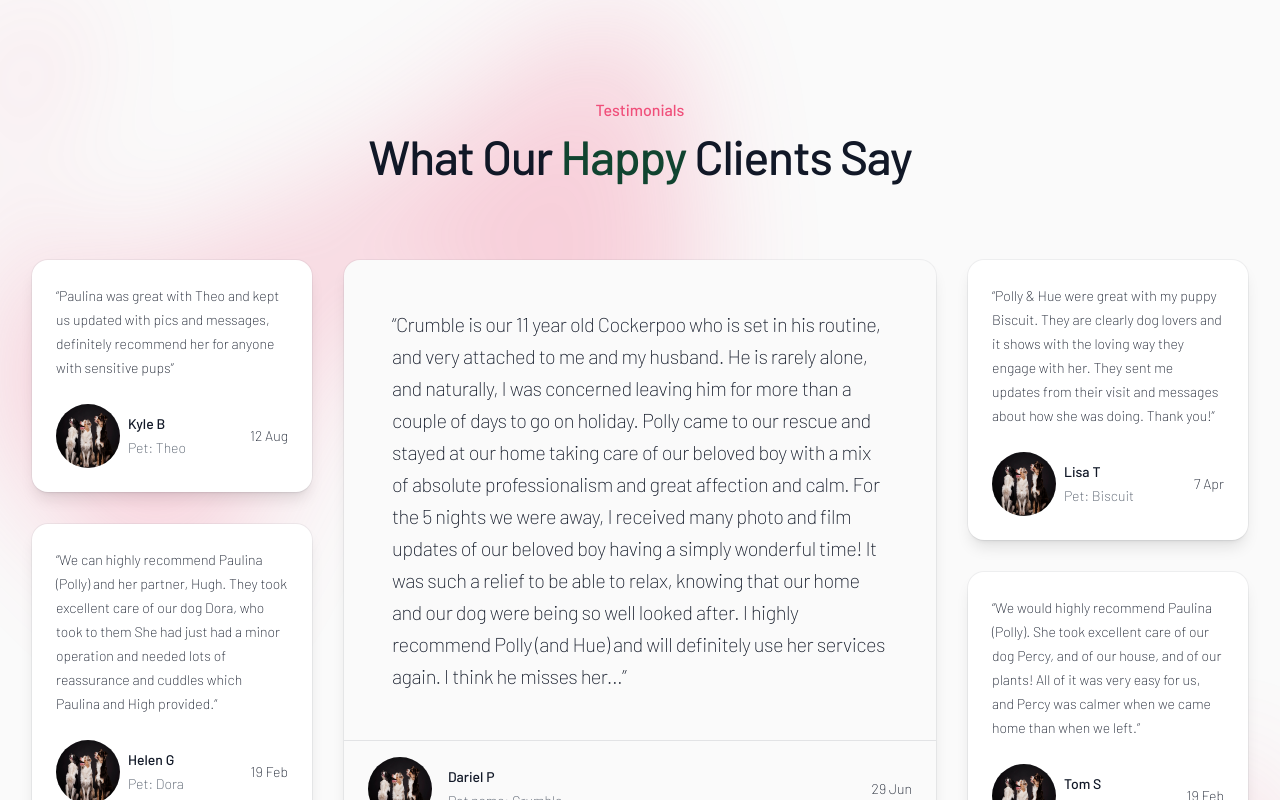
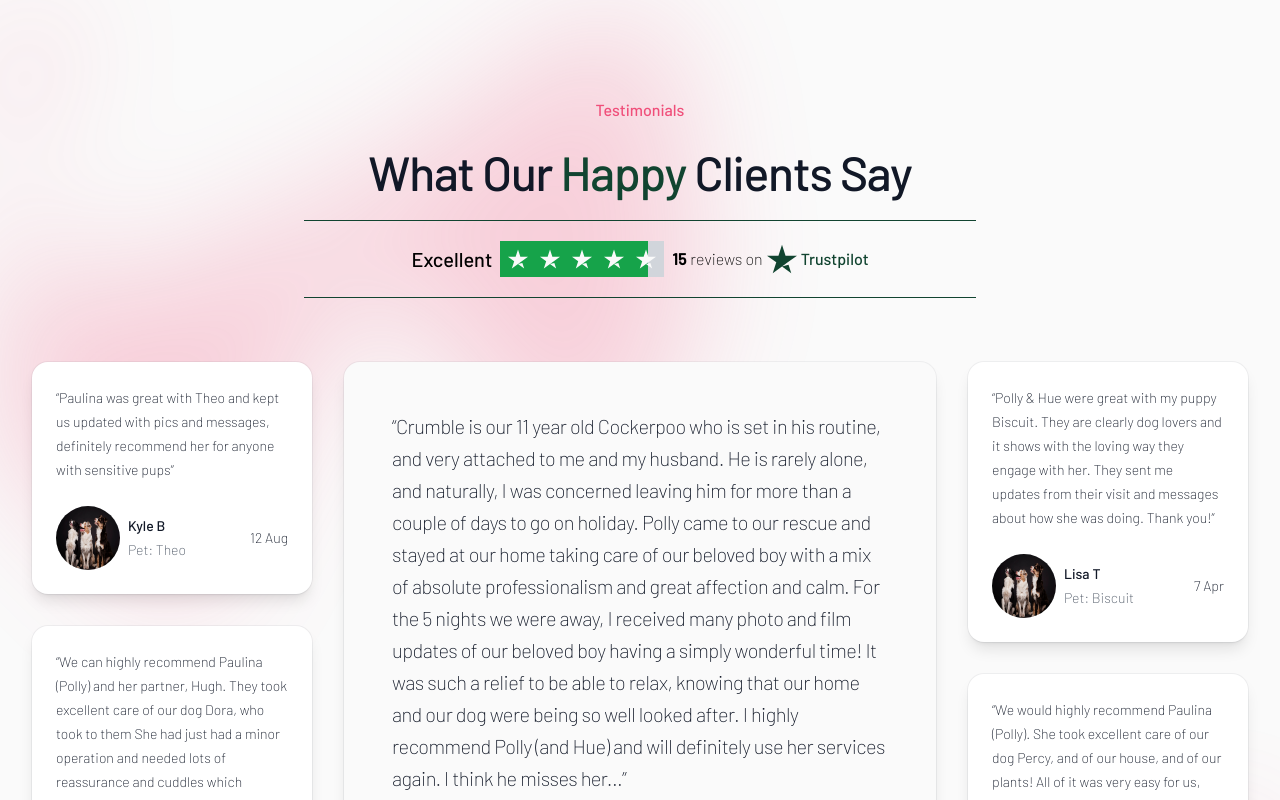
Before and after one commit to porlowska/wimbledon-pets, a Next.js app: page / in a window 1280 px wide. Shown: the part 1320-2120 px from the top of the page. Built offline with nearby package versions, Linux system fonts and the light colour scheme.

Commit message:
added trustpilot button

```diff
--- a/app/_components/Footer.tsx
+++ b/app/_components/Footer.tsx
@@ -43,7 +43,10 @@ export default function Footer() {
             </Link>
           ))}
         </nav>
-        <SocialLinks className={"mt-16"} />
+        <SocialLinks
+          divClassName={"mt-16"}
+          iconClassName="text-whiteish hover:text-secondary"
+        />
 
         <p className="mt-10 text-center text-sm/6 text-gray-400">
           &copy; 2024 Wimbledon Pets. Created by Polly Orlowska. All rights
--- a/app/_components/SocialLinks.tsx
+++ b/app/_components/SocialLinks.tsx
@@ -1,56 +1,28 @@
 "use client";
 import Link from "next/link";
-import {
-  FaFacebookF,
-  FaInstagram,
-  FaWhatsapp,
-  FaYoutube,
-} from "react-icons/fa";
-import { SiTrustpilot } from "react-icons/si";
-import { TbSquareLetterR } from "react-icons/tb";
+import { socials } from "../_data/socials";
 
-const socials = [
-  {
-    name: "Facebook",
-    href: "https://www.facebook.com/wimbledon.pets/",
-    icon: FaFacebookF,
-  },
-  {
-    name: "Instagram",
-    href: "https://www.instagram.com/wimbledon_pets/",
-    icon: FaInstagram,
-  },
-  {
-    name: "Whatsapp",
-    href: "https://wa.me/+447494532324",
-    icon: FaWhatsapp,
-  },
-  {
-    name: "YouTube",
-    href: "https://www.youtube.com/watch?v=rjiWa2QsIqY&feature=youtu.be",
-    icon: FaYoutube,
-  },
-  {
-    name: "Trustpilot",
-    href: "https://uk.trustpilot.com/review/wimbledon-pets.co.uk",
-    icon: SiTrustpilot,
-  },
-  {
-    name: "Rover",
-    href: "https://www.rover.com/members/paulina-o-welcome-you-with-open-paws-when-you-cant-be-there/",
-    icon: TbSquareLetterR,
-  },
-];
+type linksProps = {
+  divClassName?: string;
+  iconClassName: string;
+  variant?: "review" | "social" | null;
+};
+const SocialLinks = ({ divClassName, iconClassName, variant }: linksProps) => {
+  let socialLinks = socials;
 
-const SocialLinks = ({ className }: any) => {
+  if (variant === "review") {
+    socialLinks = socials.slice(4);
+  } else if (variant === "social") {
+    socialLinks = socials.slice(0, 2);
+  }
   return (
     <>
-      <div className={`${className} flex justify-center gap-x-10`}>
-        {socials.map((item) => (
+      <div className={`${divClassName} flex justify-center gap-x-10`}>
+        {socialLinks.map((item) => (
           <Link
             key={item.name}
             href={item.href}
-            className="text-whiteish hover:text-secondary"
+            className={iconClassName}
             target="_blank"
             rel="noreferrer"
           >
--- /dev/null
+++ b/app/_components/Trustpilot.tsx
@@ -0,0 +1,62 @@
+import Link from "next/link";
+import { SiTrustpilot } from "react-icons/si";
+
+type TrustpilotProps = {
+  leaveReview: boolean;
+  rating: number;
+  reviews: number;
+};
+const Trustpilot = ({ leaveReview, rating, reviews }: TrustpilotProps) => {
+  const stars = rating * 20;
+
+  return (
+    <>
+      {leaveReview ? (
+        <Link
+          href="https://uk.trustpilot.com/evaluate/wimbledon-pets.co.uk"
+          passHref
+          target="_blank"
+          rel="noopener noreferrer"
+          className="flex items-center justify-center gap-x-2 border border-primary text-gray-900 font-semibold px-4 py-2 rounded-xl hover:bg-rose-50 transition w-64 text-md"
+        >
+          <span>Review us on</span>
+          <SiTrustpilot size={30} className="text-primary" />
+          <span>Trustpilot</span>
+        </Link>
+      ) : (
+        <Link
+          href="https://uk.trustpilot.com/review/wimbledon-pets.co.uk"
+          passHref
+          target="_blank"
+          rel="noopener noreferrer"
+        >
+          <div className="flex flex-col md:flex-row items-center justify-center gap-x-2 p-4 border-t border-b border-primary cursor-pointer hover:bg-rose-50 transition">
+            <span className="font-semibold text-black text-xl my-1">
+              Excellent
+            </span>
+
+            <div
+              className="flex space-x-1 p-2 gap-2 my-1"
+              style={{
+                background: `linear-gradient(to right, #16a34a ${stars}%, #d1d5db ${stars}%)`,
+              }}
+            >
+              {Array.from({ length: 5 }).map((_, index) => (
+                <SiTrustpilot key={index} size={20} className="text-whiteish" />
+              ))}
+            </div>
+            <div className="flex items-center gap-1 my-1">
+              <span className="text-black font-bold">{reviews}</span>
+              <span className="text-black">reviews on</span>
+              <div className="flex items-center text-primary font-semibold">
+                <SiTrustpilot size={30} className="mr-1 text-primary" />{" "}
+                Trustpilot
+              </div>
+            </div>
+          </div>
+        </Link>
+      )}
+    </>
+  );
+};
+export default Trustpilot;
--- a/app/_components/home/ReviewsSection.tsx
+++ b/app/_components/home/ReviewsSection.tsx
@@ -1,4 +1,6 @@
 import { featuredTestimonial, testimonials } from "../../_data/testimonials";
+import SocialLinks from "../SocialLinks";
+import Trustpilot from "../Trustpilot";
 
 function classNames(...classes: any) {
   return classes.filter(Boolean).join(" ");
@@ -36,15 +38,16 @@ const ReviewsSection = () => {
           <h2 className="text-base/7 font-semibold text-secondary">
             Testimonials
           </h2>
-          <p className="mt-2 text-balance text-4xl font-semibold tracking-tight text-gray-900 sm:text-5xl">
+          <p className="my-6 text-balance text-4xl font-semibold tracking-tight text-gray-900 sm:text-5xl">
             What Our{" "}
             <span className="text-primary hover:underline hover:underline-offset-8">
               Happy
             </span>{" "}
             Clients Say
           </p>
+          <Trustpilot leaveReview={false} rating={4.5} reviews={15} />
         </div>
-        <div className="mx-auto mt-16 grid max-w-2xl grid-cols-1 grid-rows-1 gap-8 text-sm/6 text-gray-900 sm:mt-20 sm:grid-cols-2 xl:mx-0 xl:max-w-none xl:grid-flow-col xl:grid-cols-4">
+        <div className="mx-auto mt-10 grid max-w-2xl grid-cols-1 grid-rows-1 gap-8 text-sm/6 text-gray-900 sm:mt-16 sm:grid-cols-2 xl:mx-0 xl:max-w-none xl:grid-flow-col xl:grid-cols-4">
           <figure className="rounded-2xl bg-whiteish shadow-lg ring-1 ring-gray-900/5 sm:col-span-2 xl:col-start-2 xl:row-end-1">
             <blockquote className="p-6 text-lg tracking-tight text-gray-900 sm:p-12 sm:text-xl/8">
               <p>{`“${featuredTestimonial.comment}”`}</p>
--- /dev/null
+++ b/app/_data/socials.ts
@@ -0,0 +1,41 @@
+import {
+  FaFacebookF,
+  FaInstagram,
+  FaWhatsapp,
+  FaYoutube,
+} from "react-icons/fa";
+import { SiTrustpilot } from "react-icons/si";
+import { TbSquareLetterR } from "react-icons/tb";
+
+export const socials = [
+  {
+    name: "Facebook",
+    href: "https://www.facebook.com/wimbledon.pets/",
+    icon: FaFacebookF,
+  },
+  {
+    name: "Instagram",
+    href: "https://www.instagram.com/wimbledon_pets/",
+    icon: FaInstagram,
+  },
+  {
+    name: "Whatsapp",
+    href: "https://wa.me/+447494532324",
+    icon: FaWhatsapp,
+  },
+  {
+    name: "YouTube",
+    href: "https://www.youtube.com/watch?v=rjiWa2QsIqY&feature=youtu.be",
+    icon: FaYoutube,
+  },
+  {
+    name: "Trustpilot",
+    href: "https://uk.trustpilot.com/review/wimbledon-pets.co.uk",
+    icon: SiTrustpilot,
+  },
+  {
+    name: "Rover",
+    href: "https://www.rover.com/members/paulina-o-welcome-you-with-open-paws-when-you-cant-be-there/",
+    icon: TbSquareLetterR,
+  },
+];
```
